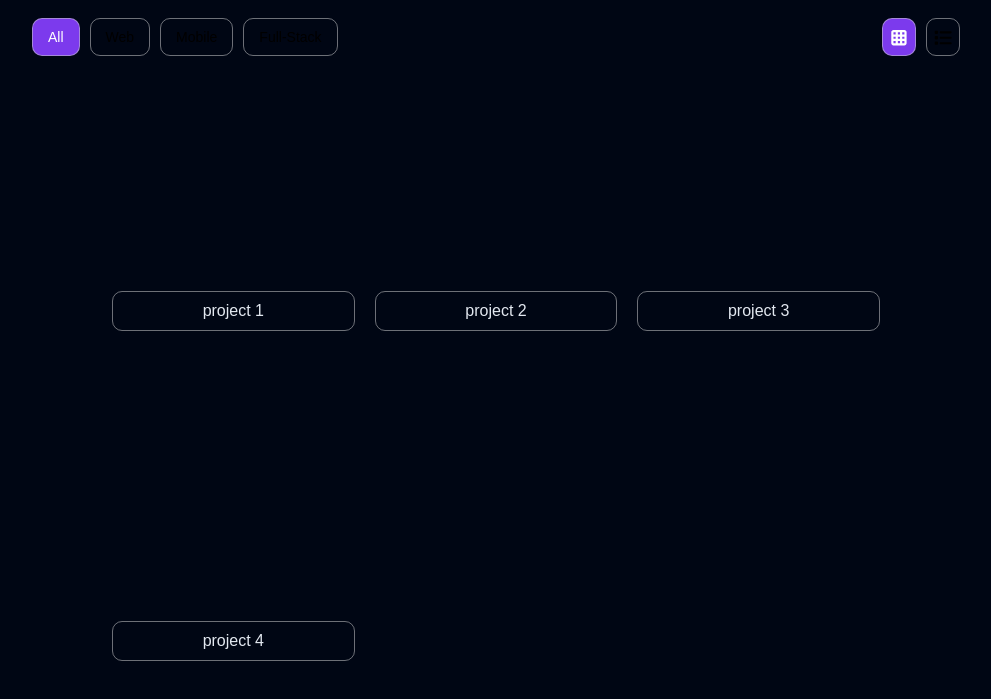
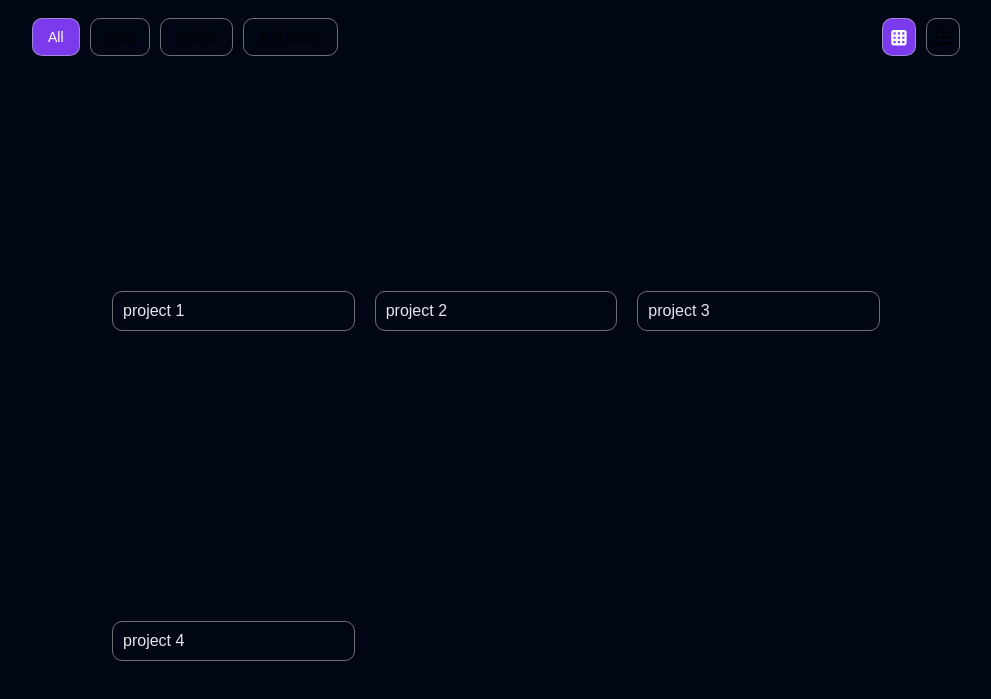
Before and after one commit to yasmin-alharasis/yasmin-portfolio, a Vue app: page / in a window 1280 px wide. Shown: the part 2444-3143 px from the top of the page, without its empty margins (240-1231 px from the left). Built offline with nearby package versions, Linux system fonts and the light colour scheme.

Commit message:
update issue in card

```diff
--- a/src/assets/styles/_about.scss
+++ b/src/assets/styles/_about.scss
@@ -77,7 +77,9 @@
     width: 100%;
     @include grid($columns: repeat(4, 1fr), $gap: 20px);
     .card {
-      @include card($gap: 15px, $justify: center);
+      @include card;
+      @include flex($direction: column, $align: center, $gap: 15px, $justify: center);
+
       padding: 20px;
       text-align: center;
       .icon {
--- a/src/assets/styles/_mixins.scss
+++ b/src/assets/styles/_mixins.scss
@@ -70,12 +70,11 @@
     @include flex($direction: column, $align: $align, $justify: center, $gap: 10px);
   }
 }
-@mixin card($gap: null, $justify: null) {
+@mixin card {
   border: 1px solid $light-gray;
   border-radius: 10px;
   padding: 10px;
   margin: 15px 0;
-  @include flex($direction: column, $align: center, $gap: $gap, $justify: $justify);
   transition: transform 0.3s ease;
   .icon {
     color: rgba($primary, 0.8);
```
